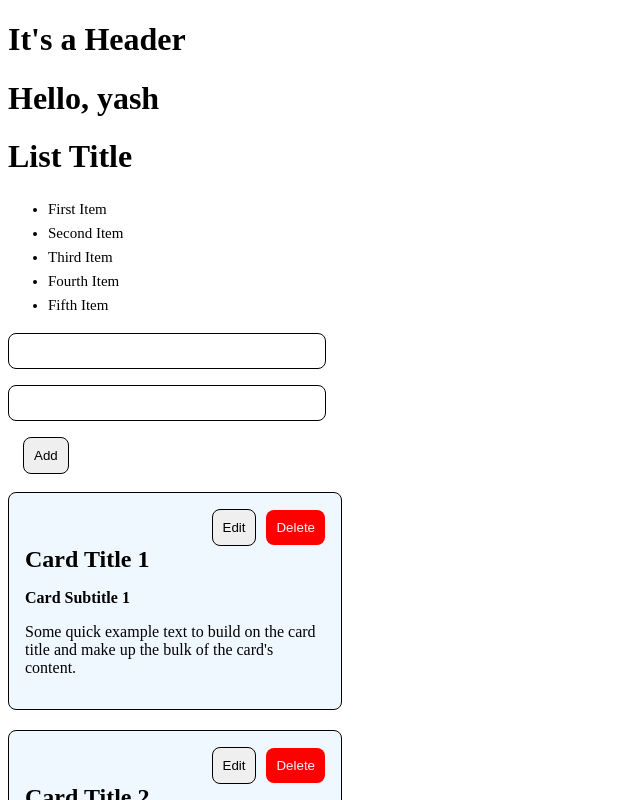
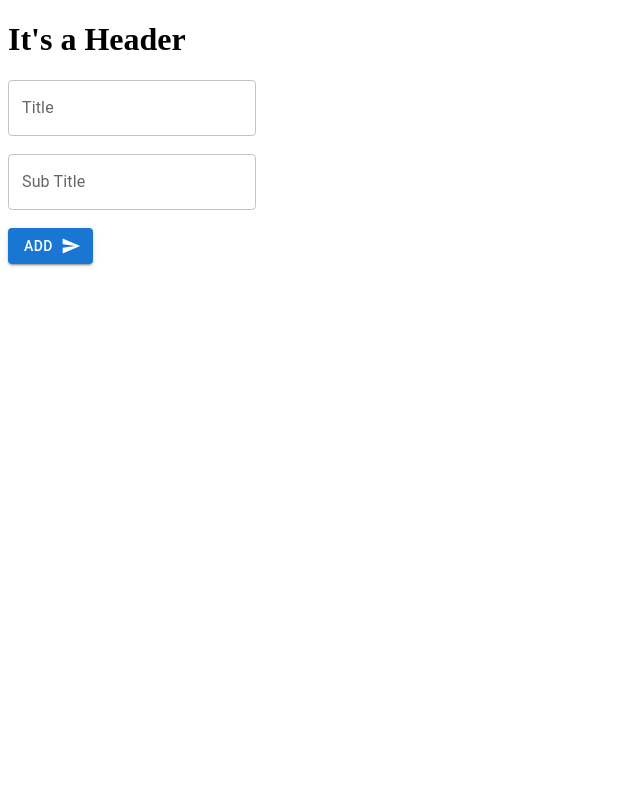
Before and after one commit to yashborda/my-react-app, a React (Create React App) app: page / in a window 1280 px wide. Shown: the top 800 px of the page, without its empty margins (0-640 px from the left). Built offline with nearby package versions, Linux system fonts and the light colour scheme.

Commit message:
add material UI package

```diff
--- a/package.json
+++ b/package.json
@@ -3,6 +3,10 @@
   "version": "0.1.0",
   "private": true,
   "dependencies": {
+    "@emotion/react": "^11.11.4",
+    "@emotion/styled": "^11.11.5",
+    "@mui/icons-material": "^5.16.0",
+    "@mui/material": "^5.16.0",
     "@testing-library/jest-dom": "^5.17.0",
     "@testing-library/react": "^13.4.0",
     "@testing-library/user-event": "^13.5.0",
--- a/src/App.jsx
+++ b/src/App.jsx
@@ -1,26 +1,12 @@
 import React, { useState } from "react";
+import Button from "@mui/material/Button";
+import SendIcon from "@mui/icons-material/Send";
 import Header from "./components/Header";
-import * as List from "./components/List";
 import Card from "./components/Card";
+import TextField from "@mui/material/TextField";
 
 function App() {
-  const card = [
-    {
-      id: 1,
-      name: "Card Title 1",
-      subtitle: "Card Subtitle 1",
-    },
-    {
-      id: 2,
-      name: "Card Title 2",
-      subtitle: "Card Subtitle 2",
-    },
-    {
-      id: 3,
-      name: "Card Title 3",
-      subtitle: "Card Subtitle 3",
-    },
-  ];
+  const card = [];
   const [cards, setCards] = useState(card);
   const [title, setTitle] = useState("");
   const [subtitle, setSubtitle] = useState("");
@@ -49,37 +35,39 @@ function App() {
   return (
     <>
       <Header />
-      <h1>Hello, yash</h1>
-      <List.ListTitle />
-      <List.List />
-
       <div>
-        <input
+        <TextField
           name="title"
           value={title}
           onChange={(e) => setTitle(e.target.value)}
-          type="text"
-          className="form-control"
-          required
-        />{" "}
+          id="title"
+          label="Title"
+          variant="outlined"
+        />
         <br />
-        <input
+        <br />
+        <TextField
           name="subtitle"
           value={subtitle}
           onChange={(e) => setSubtitle(e.target.value)}
-          type="text"
-          className="form-control"
-          required
-        />{" "}
+          id="subtitle"
+          label="Sub Title"
+          variant="outlined"
+        />
+        <br />
         <br />
         {iseditId ? (
-          <button className="btn" type="submit" onClick={handelUpdate}>
-            Update
-          </button>
+          <Button variant="contained" color="success" onClick={handelUpdate}>
+            update
+          </Button>
         ) : (
-          <button className="btn" type="submit" onClick={handelSubmit}>
+          <Button
+            variant="contained"
+            endIcon={<SendIcon />}
+            onClick={handelSubmit}
+          >
             Add
-          </button>
+          </Button>
         )}
       </div>
       <br />
--- a/src/components/Card.jsx
+++ b/src/components/Card.jsx
@@ -1,4 +1,6 @@
 import React from "react";
+import Button from "@mui/material/Button";
+import DeleteIcon from "@mui/icons-material/Delete";
 
 function Card({ item, setCards, setSubtitle, setTitle, setIseditId, cards }) {
   console.log(cards, "cards");
@@ -11,17 +13,24 @@ function Card({ item, setCards, setSubtitle, setTitle, setIseditId, cards }) {
     setIseditId(item.id);
     setSubtitle(item.subtitle);
     setTitle(item.name);
-}
+  };
 
   return (
     <div className="card">
       <div style={{ textAlign: "end" }}>
-        <button className="btn" onClick={handleEdit}>
+        <Button variant="contained" color="secondary" onClick={handleEdit}>
           Edit
-        </button>
-        <button style={{ marginLeft: "10px"}} className="btn btn-danger" onClick={handleDelete}>
+        </Button>
+
+        <Button
+          style={{ marginLeft: "10px" }}
+          variant="contained"
+          color="error"
+          onClick={handleDelete}
+          startIcon={<DeleteIcon />}
+        >
           Delete
-        </button>
+        </Button>
       </div>
       <div className="card-body">
         <h5 className="card-title">{item.name}</h5>
```
Also changed, not shown: 1 other file (tests, documents, lock files or other folders).
